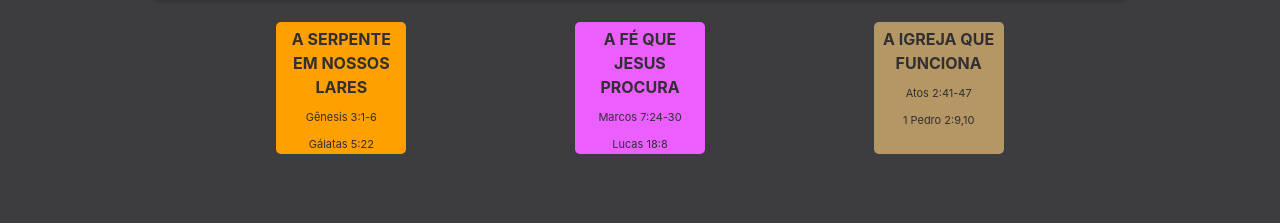
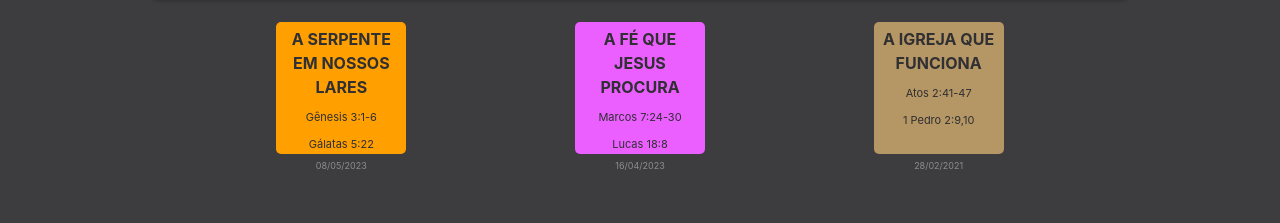
Before and after one commit to mayconblopes/a-palavra, a Gatsby site: page / in a window 1280 px wide. Shown: the part 254-477 px from the top of the page. Built offline with nearby package versions, Linux system fonts and the light colour scheme; Gatsby itself is replaced by a stand-in of ours.

Commit message:
* style(index.tsx): fix code formatting and indentation * feat(index.tsx): add date to posts list

```diff
--- a/src/pages/index.tsx
+++ b/src/pages/index.tsx
@@ -18,12 +18,12 @@ interface SiteData {
   }
 }
 
-
-const isBrowser = typeof window !== "undefined"
+const isBrowser = typeof window !== 'undefined'
 
 export default function Index({ data }: { data: SiteData }) {
-
-  const fixMobileViewPortHeight = isBrowser ? `calc(${window.innerHeight - 60}px)` : `calc(100vh - 60px)`
+  const fixMobileViewPortHeight = isBrowser
+    ? `calc(${window.innerHeight - 60}px)`
+    : `calc(100vh - 60px)`
   const { title } = data.site.siteMetadata
   const blogs = data.allMarkdownRemark.nodes
   const today = new Date()
@@ -105,7 +105,7 @@ export default function Index({ data }: { data: SiteData }) {
             textColor={colors.white}
             fontSize='14px'
           >
-            {monthsOfTheYear[today.getMonth()+1].toLocaleUpperCase()}
+            {monthsOfTheYear[today.getMonth() + 1].toLocaleUpperCase()}
           </Typography>
 
           <Typography
@@ -193,6 +193,7 @@ export default function Index({ data }: { data: SiteData }) {
             overflow='auto'
           >
             {blogs.map((blog: any) => (
+              <Box display='flex' flexDirection='column'>
                 <Box
                   width='130px'
                   height='132px'
@@ -240,6 +241,15 @@ export default function Index({ data }: { data: SiteData }) {
                       </Typography>
                     </Box>
                   </Link>
+                </Box>
+                <Typography
+                  className='fontJosefin'
+                  textColor={colors.lightGrey}
+                  fontSize='9px'
+                  textAlign='center'
+                >
+                  {blog.frontmatter.createdAt.replace(/(\d{4})-(\d{2})-(\d{2})/gm, '$3/$2/$1')}
+                </Typography>
               </Box>
             ))}
           </Box>
@@ -295,6 +305,7 @@ export const query = graphql`
           createdAt
           bibleQuote1
           bibleQuote2
+          originalPreacher
         }
         id
       }
```
Lines whose indentation alone changed are shown as unchanged.
